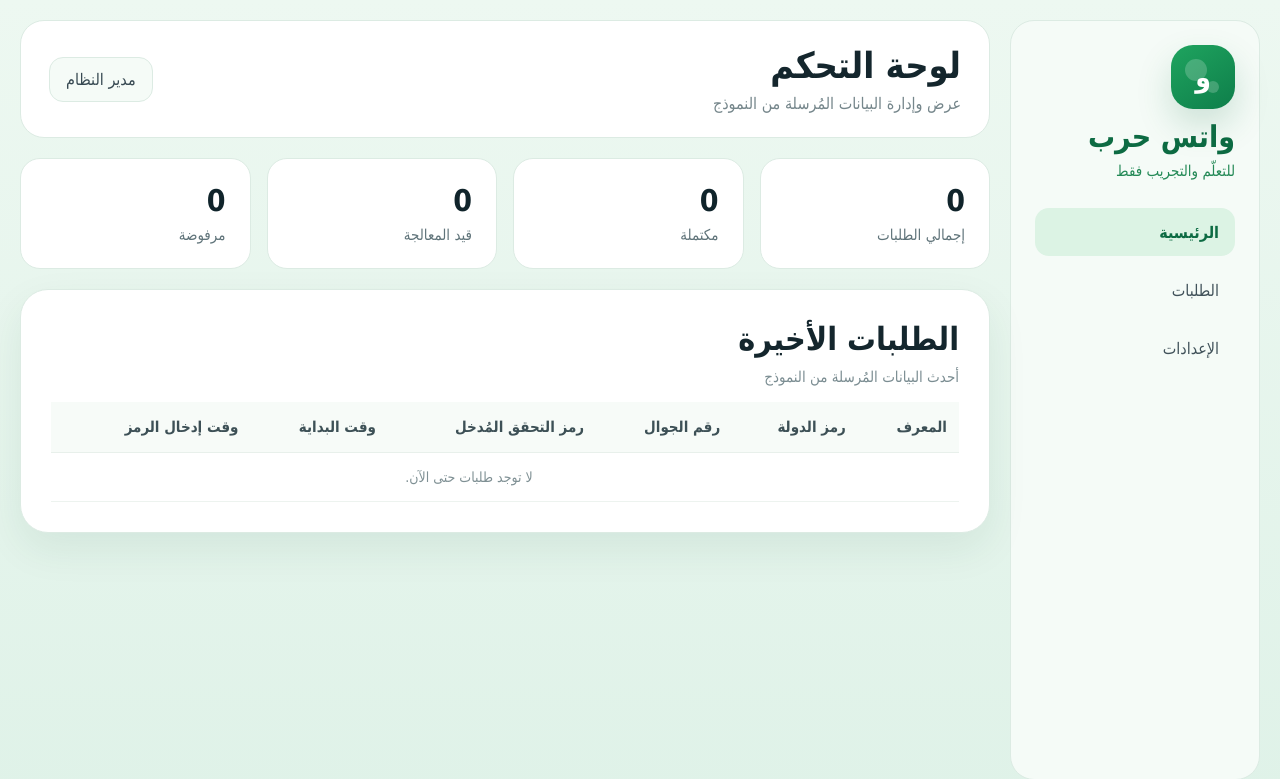
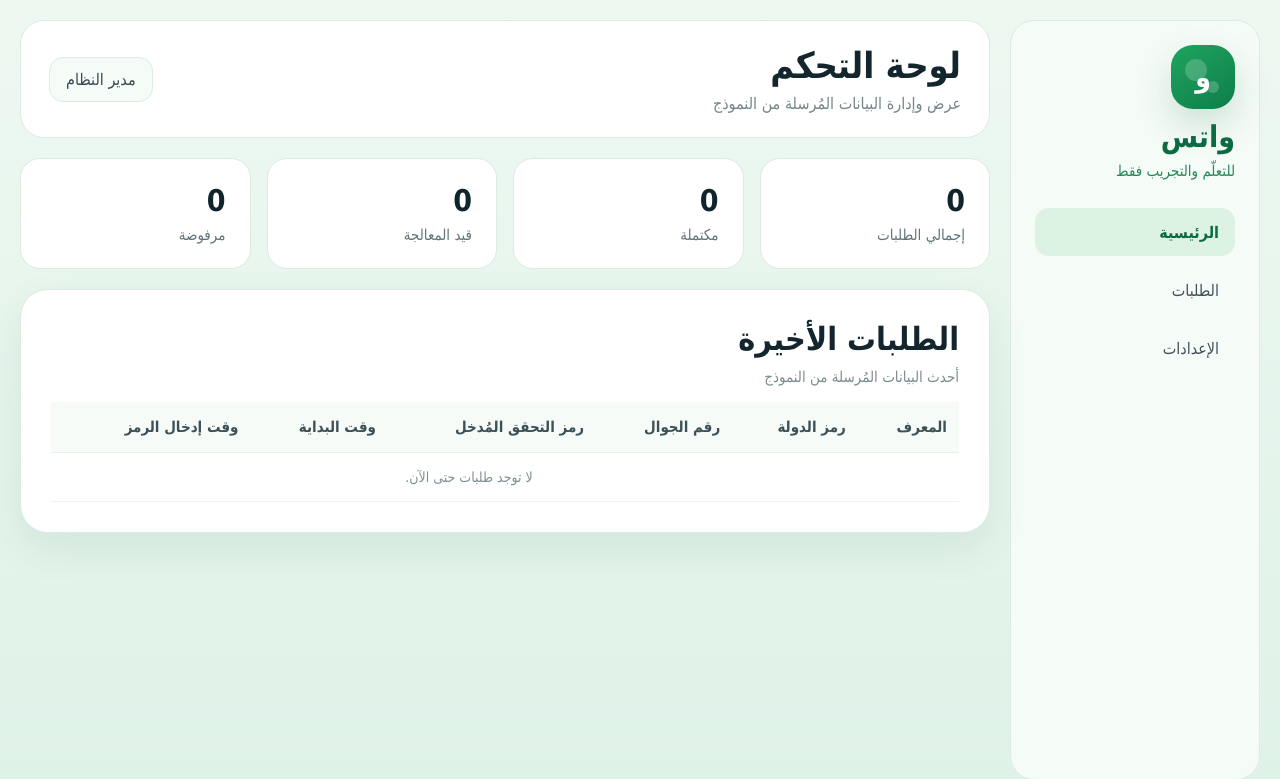
Before and after one commit to Lvl-01/whatsapp-waseem, a FastAPI app: page /admin in a window 1280 px wide. Shown: the top 779 px of the page. Run offline with FastAPI, Linux system fonts and the light colour scheme.

Commit message:
Update admin.html

```diff
--- a/templates/admin.html
+++ b/templates/admin.html
@@ -16,7 +16,7 @@
           <span class="brand-bubble bubble-b"></span>
           <span class="brand-mark">و</span>
         </div>
-        <h2>واتس حرب</h2>
+        <h2>واتس </h2>
         <p>للتعلّم والتجريب فقط</p>
       </div>
       <nav class="sidebar-nav">
```
